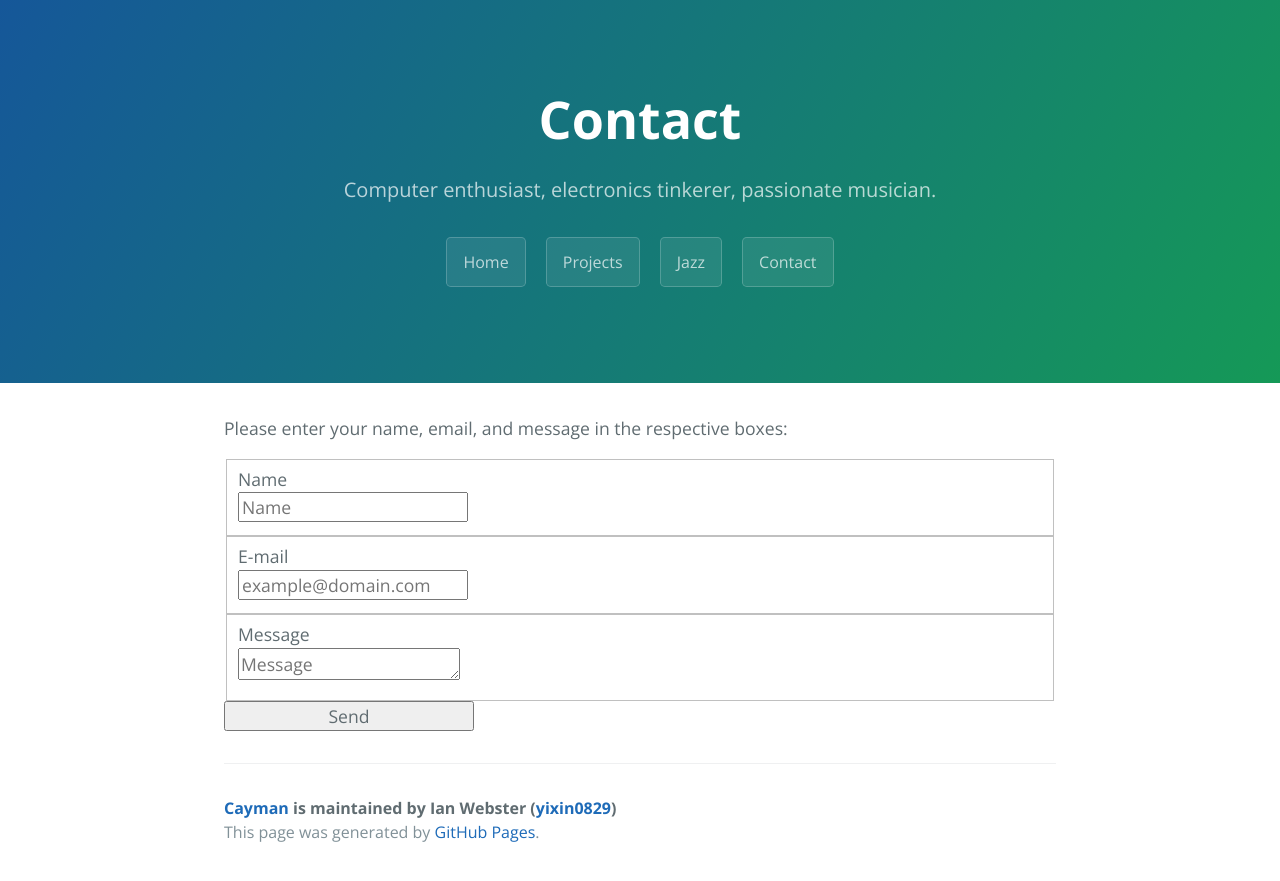
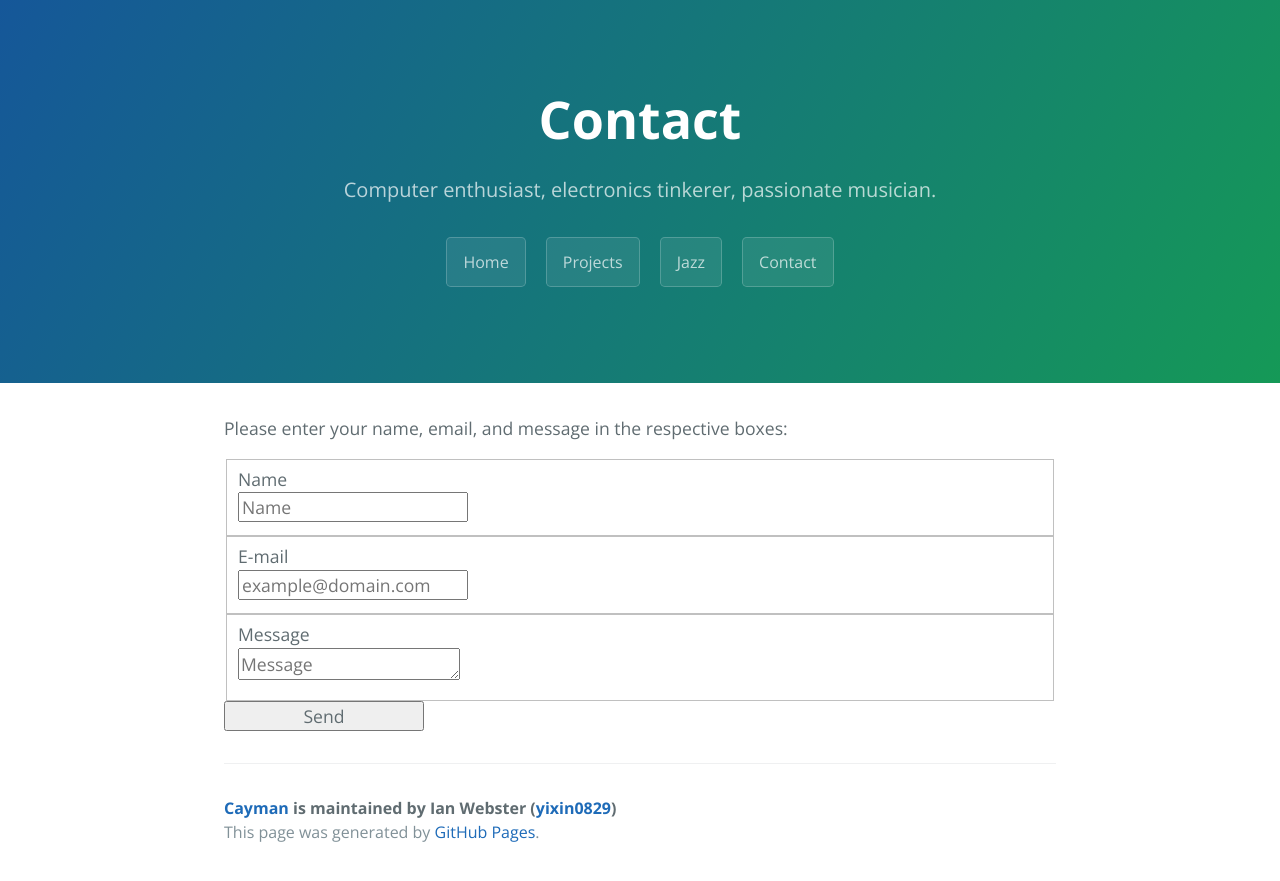
Before and after one commit to yixin0829/Cayman, a Jekyll site: the page built from contact/index.md, in a window 1280 px wide. Shown: the top 881 px of the page. Built offline with Jekyll 4.4.1, drawn with Linux system fonts in a browser that asks for light colours.

Commit message:
Update index.md

```diff
--- a/contact/index.md
+++ b/contact/index.md
@@ -19,5 +19,5 @@ Please enter your name, email, and message in the respective boxes:
  </fieldset>
  <input class="hidden" type="text" name="_gotcha" style="display:none">
  <input class="hidden" type="hidden" name="_subject" value="Message via https://iwebster28/github.io/Cayman">
-<input class="button submit" type="submit" value="Send" style="width: 250px;" />
+<input class="button submit" type="submit" value="Send" style="width: 200px;" />
 </form>
```
